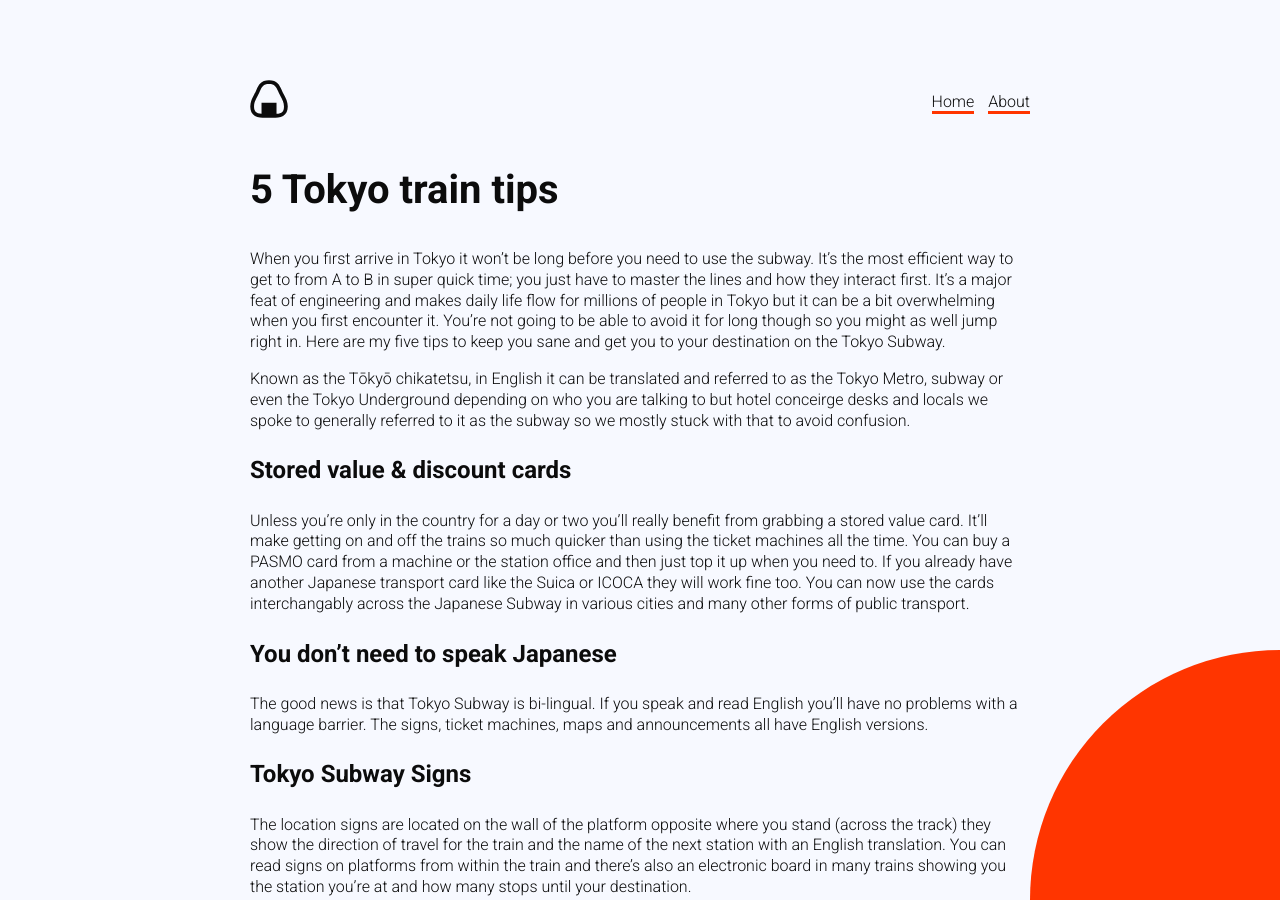
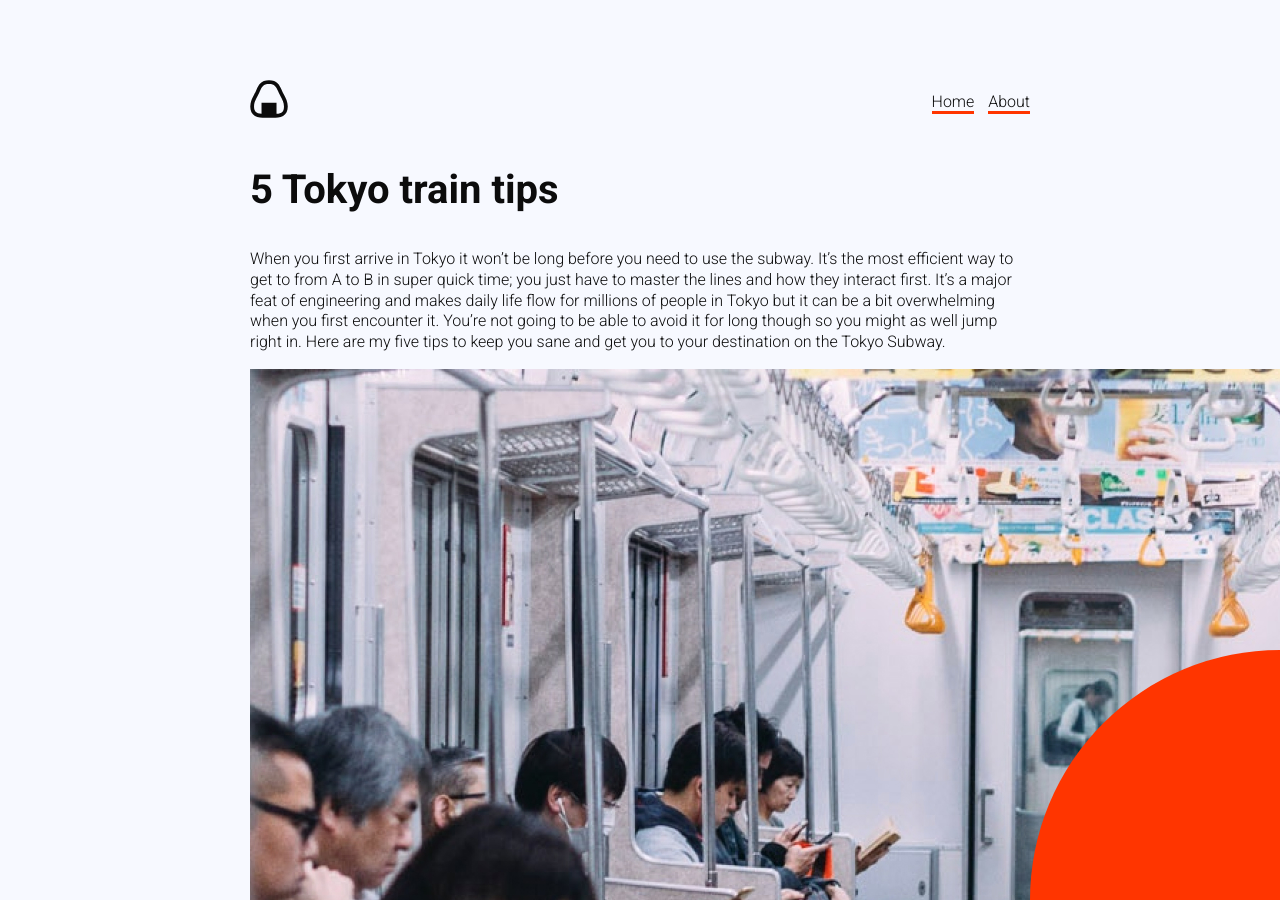
Before and after one commit to hannah95baxter/anightinjapan, a Jekyll site: the page built from _posts/2020-03-06-tokyo-train-tips.md, in a window 1280 px wide and 900 px high. Built offline with Jekyll 4.4.1, drawn with Linux system fonts in a browser that asks for light colours.

Commit message:
Updated Tokyo Train Tips

```diff
--- a/_posts/2020-03-06-tokyo-train-tips.md
+++ b/_posts/2020-03-06-tokyo-train-tips.md
@@ -6,6 +6,8 @@ excerpt: Here are my 5 tips to keep you sane and get you to your destination on
 ---
 
 When you first arrive in Tokyo it won’t be long before you need to use the subway.  It’s the most efficient way to get to from A to B in super quick time; you just have to master the lines and how they interact first. It’s a major feat of engineering and makes daily life flow for millions of people in Tokyo but it can be a bit overwhelming when you first encounter it.  You’re not going to be able to avoid it for long though so you might as well jump right in.  Here are my five tips to keep you sane and get you to your destination on the Tokyo Subway.
+
+![On The Subway](/uploads/blog-3a.jpg)
 
 Known as the Tōkyō chikatetsu, in English it can be translated and referred to as the Tokyo Metro, subway or even the Tokyo Underground depending on who you are talking to but hotel conceirge desks and locals we spoke to generally referred to it as the subway so we mostly stuck with that to avoid confusion.
 
@@ -31,4 +33,4 @@ The exception to be aware of it that the subway system in Tokyo isn’t 24/7 so
 
 If you suddenly realise you’re passing stations going the wrong direction – don’t panic, get off at the next stop, cross the platform, wait a few seconds and jump on the train that stops.  It’s easy to get turned around when you’re underground and rush from an arriving train.  I think we’ve all done this at least once.  It’s far more embarrassing to admit that I’ve managed to do it in Kyoto and they only have two subway lines!  There’s also no additional cost from your original route as you don’t need to exit through the gate until your destination.
 
-Still have questions about getting around in Japan? [Visit Top tips for transport in Japan](https://www.2aussietravellers.com/top-tips-for-transport-in-japan/ ) and while not used on the subways themselves read [Everything you need to know about the Japan Rail Pass](https://www.2aussietravellers.com/japan-rail-pass/) to work out if it could be a budget saver for your trip.
+Still have questions about getting around in Japan? [Visit Top tips for transport in Japan](https://www.2aussietravellers.com/top-tips-for-transport-in-japan/) and while not used on the subways themselves read [Everything you need to know about the Japan Rail Pass](https://www.2aussietravellers.com/japan-rail-pass/) to work out if it could be a budget saver for your trip.
```
